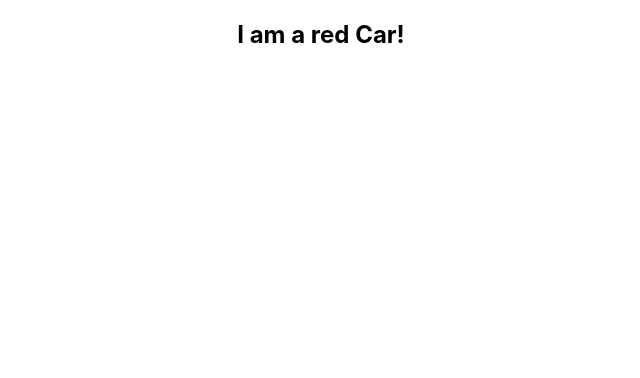
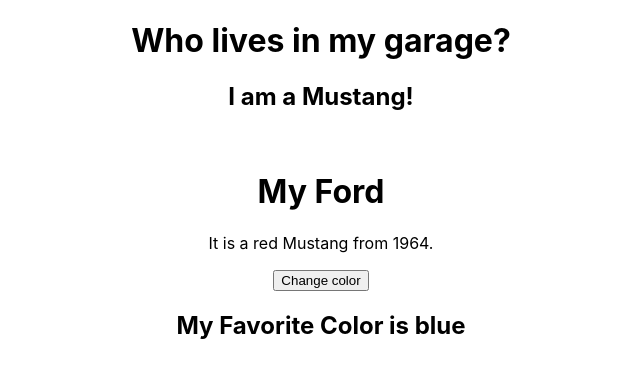
Before and after one commit to rwibawa/myfirstreact, a React (Create React App) app: page / in a window 1280 px wide. Shown: the top 378 px of the page, without its empty margins (319-959 px from the left). Built offline with nearby package versions, Linux system fonts and the light colour scheme.

Commit message:
Learn component lifecycle

```diff
--- a/src/App.js
+++ b/src/App.js
@@ -2,7 +2,9 @@
 import React from "react";
 import "./App.css";
 // import ShoppingList from "components/ShoppingList";
-import Car from "components/Car";
+// import Car from "components/Car";
+import Garage from "components/Garage";
+import Header from "components/Header";
 
 /*
 function App() {
@@ -31,8 +33,12 @@
   render() {
     return (
       <div className="App">
-        {/* <ShoppingList /> */}
-        <Car color="red" />
+        {/*
+          <ShoppingList />
+          <Car color="red" />
+        */}
+        <Garage />
+        <Header />
       </div>
     );
   }
--- a/src/components/Car.js
+++ b/src/components/Car.js
@@ -2,7 +2,7 @@
 
 class Car extends Component {
   render() {
-    return <h2>I am a {this.props.color} Car!</h2>;
+    return <h2>I am a {this.props.brand.model}!</h2>;
   }
 }
 
--- /dev/null
+++ b/src/components/Car2.js
@@ -0,0 +1,33 @@
+import React, { Component } from "react";
+
+class Car2 extends Component {
+  constructor(props) {
+    super(props);
+    this.state = {
+      brand: "Ford",
+      model: "Mustang",
+      color: "red",
+      year: 1964,
+    };
+  }
+
+  changeColor = () => {
+    this.setState({ color: "blue" });
+  };
+
+  render() {
+    return (
+      <div>
+        <h1>My {this.state.brand}</h1>
+        <p>
+          It is a {this.state.color} {this.state.model} from {this.state.year}.
+        </p>
+        <button type="button" onClick={this.changeColor}>
+          Change color
+        </button>
+      </div>
+    );
+  }
+}
+
+export default Car2; // Don’t forget to use export default!
--- /dev/null
+++ b/src/components/Garage.js
@@ -0,0 +1,19 @@
+import React, { Component } from "react";
+import Car from "components/Car";
+import Car2 from "components/Car2";
+
+class Garage extends Component {
+  render() {
+    const carinfo = { name: "Ford", model: "Mustang" };
+    return (
+      <div className="garage">
+        <h1>Who lives in my garage?</h1>
+        <Car brand={carinfo} />
+        <br></br>
+        <Car2 />
+      </div>
+    );
+  }
+}
+
+export default Garage;
--- /dev/null
+++ b/src/components/Header.js
@@ -0,0 +1,28 @@
+import React, { Component } from "react";
+
+class Header extends Component {
+  constructor(props) {
+    super(props);
+    this.state = { favoritecolor: "red" };
+  }
+
+  // The getDerivedStateFromProps method is called right before the render method
+  // static getDerivedStateFromProps(props, state) {
+  //   console.log('props', props);
+  //   console.log('state', state);
+  //   return { favoritecolor: props.favcol };
+  // }
+
+  // The componentDidMount() method is called after the component is rendered.
+  componentDidMount() {
+    setTimeout(() => {
+      this.setState({ favoritecolor: "blue" });
+    }, 3000);
+  }
+
+  render() {
+    return <h2>My Favorite Color is {this.state.favoritecolor}</h2>;
+  }
+}
+
+export default Header; // Don’t forget to use export default!
```
